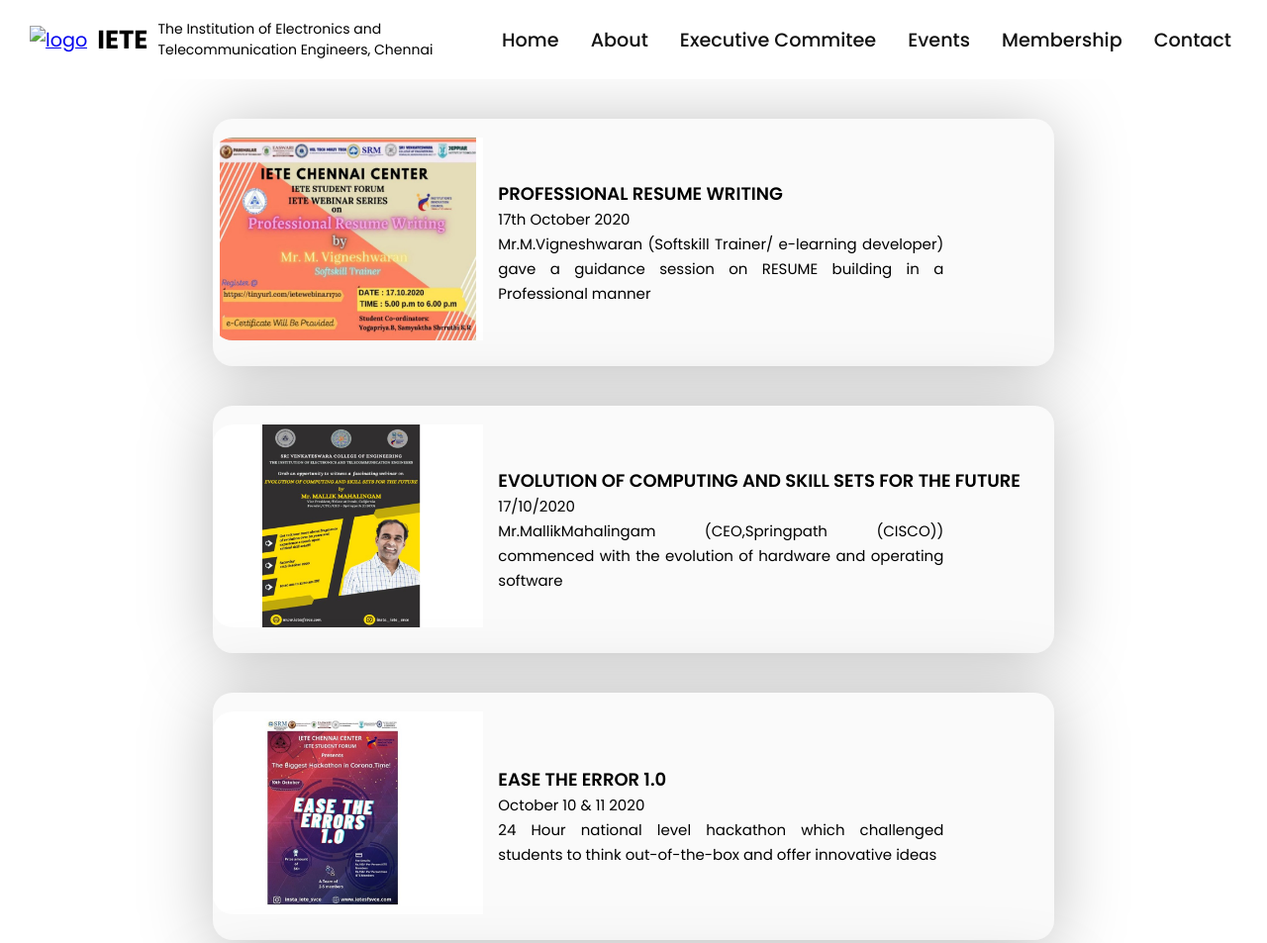
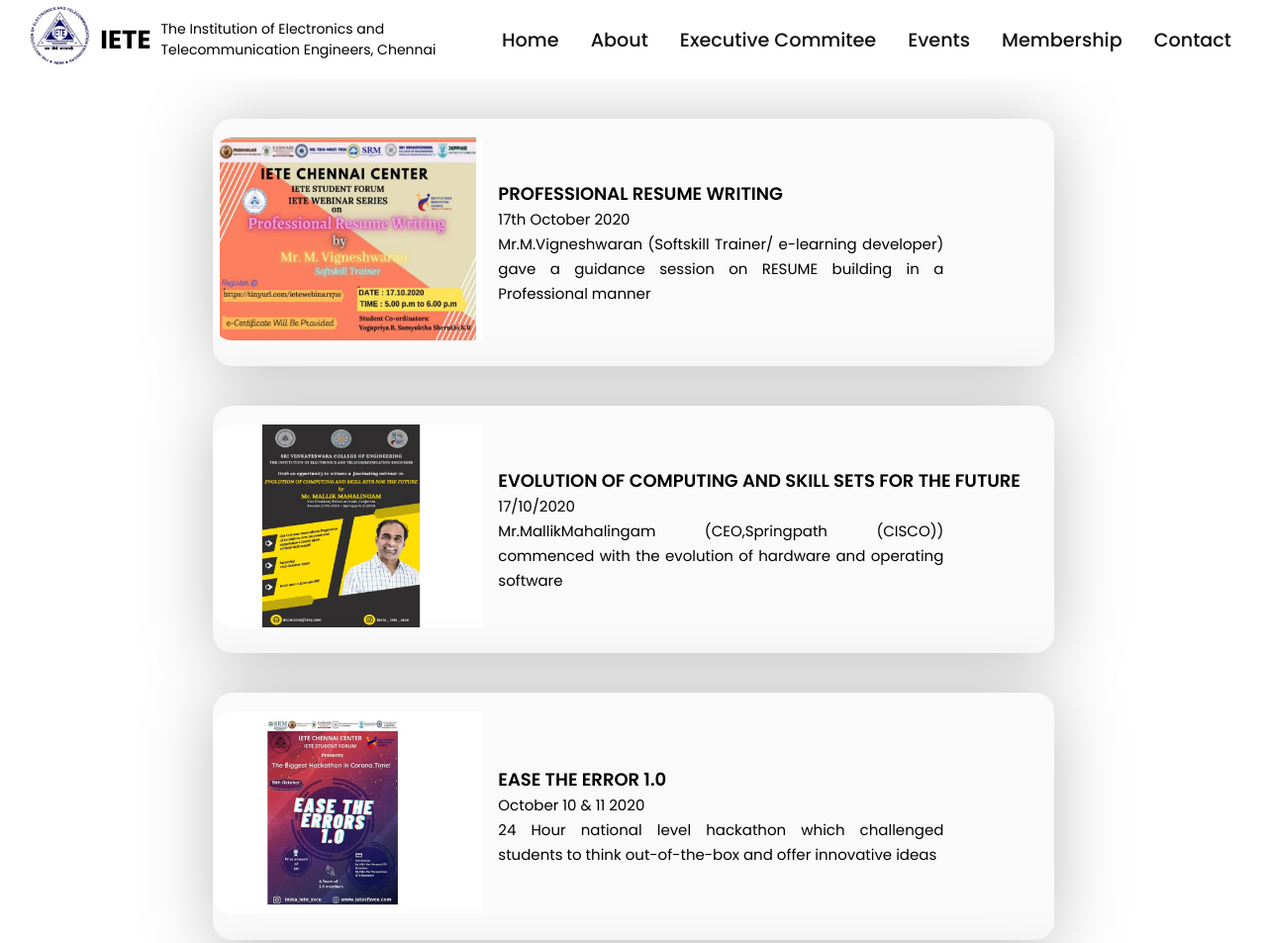
Before and after one commit to dthamizhini/IETE-Chennai, a plain HTML site: page events.html in a window 1280 px wide. Shown: the top 953 px of the page at 99% size. Drawn offline with Linux system fonts and the light colour scheme.

Commit message:
Update events.html

```diff
--- a/events.html
+++ b/events.html
@@ -12,7 +12,7 @@
   <nav id="navbar" class="navbar">
     <div class="navbar_container">
         <div class="logo">
-            <a href="index.html"><img src="img/logo.png" alt="logo"></a>
+            <a href="index.html"><img src="logo.png" alt="logo"></a>
             <div class="iete">
                 <h4>IETE</h4>
             </div>
```
